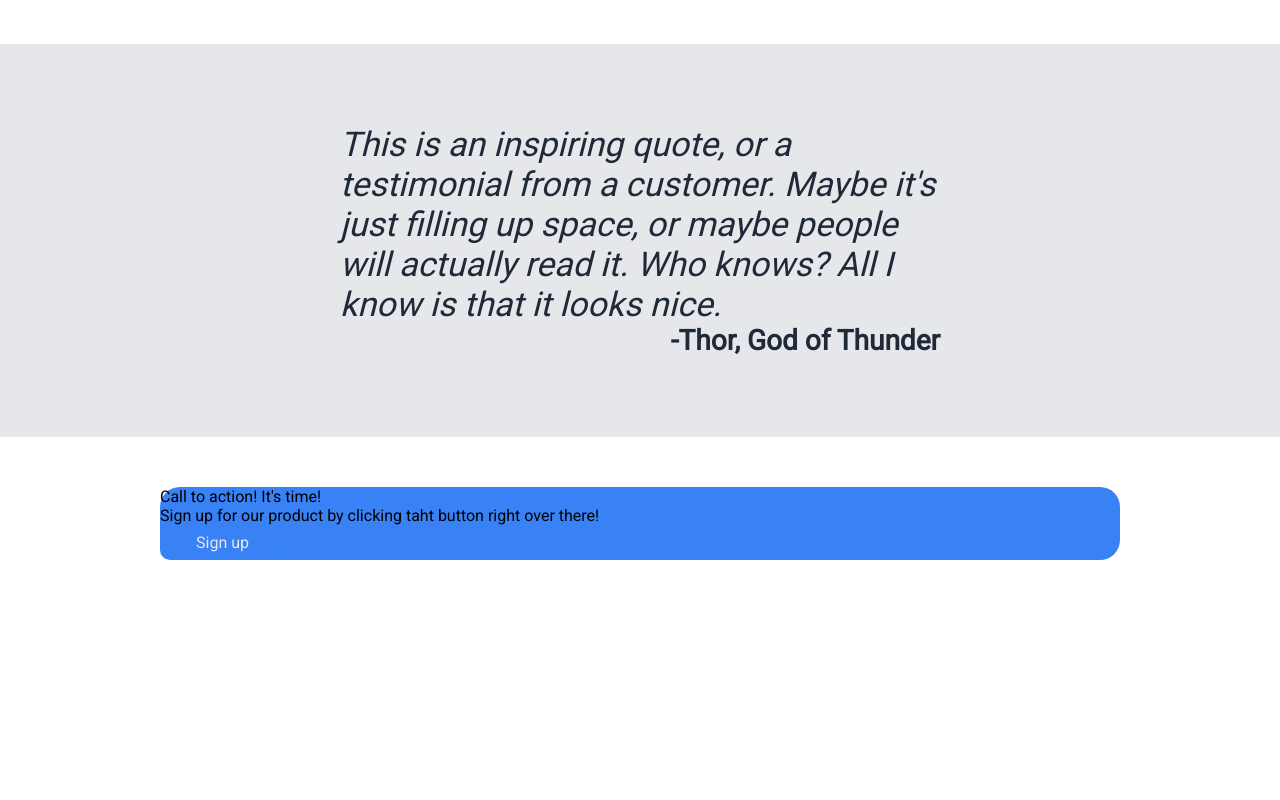
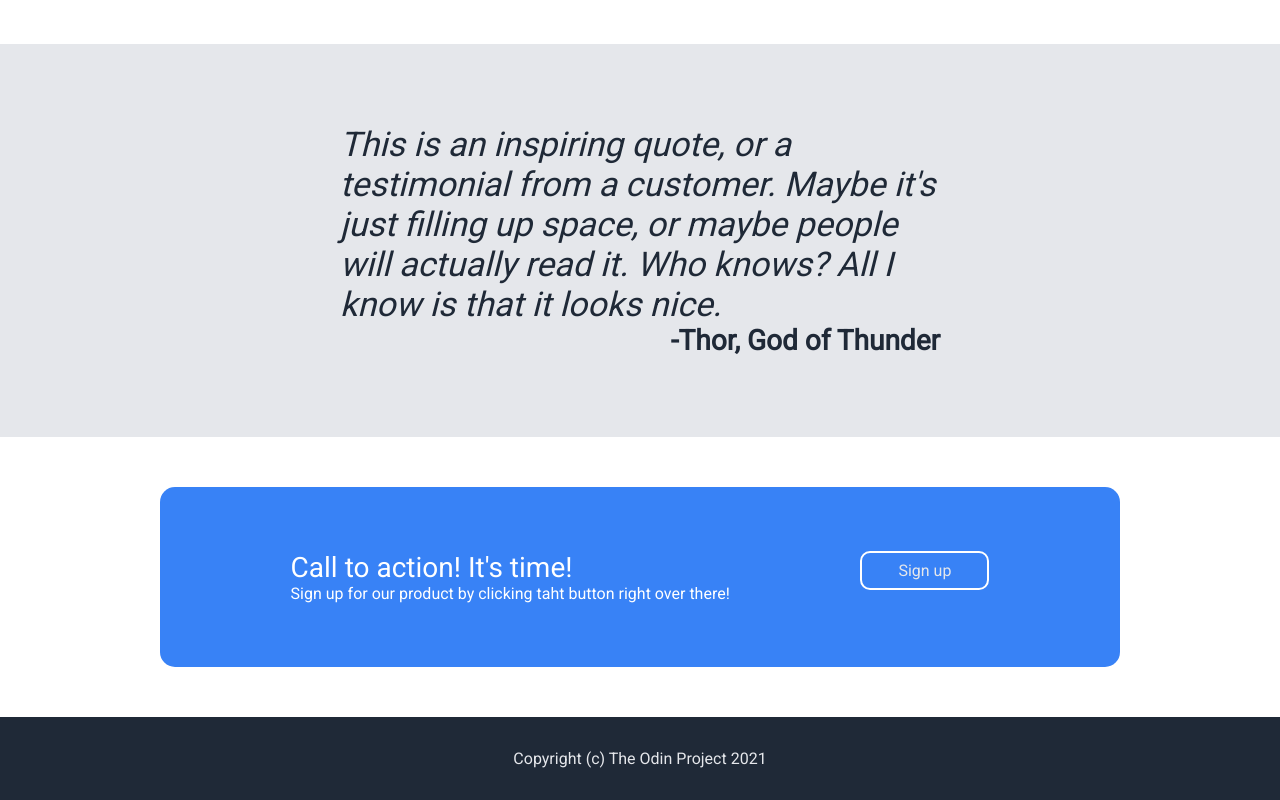
Before and after one commit to Fellryn/landing-page, a plain HTML site: page index.html in a window 1280 px wide. Shown: the part 762-1562 px from the top of the page. Before the commit the page ends 1372 px from the top, so only its background shows below. Drawn offline with Linux system fonts and the light colour scheme.

Commit message:
Finish fifth section

```diff
--- a/index.html
+++ b/index.html
@@ -80,8 +80,8 @@
             <div class="content">
                 <div class="action">
                     <div class="action-left">
-                        <p>Call to action! It's time!</p>
-                        <p>Sign up for our product by clicking taht button right over there!</p>
+                        <p class="action-title">Call to action! It's time!</p>
+                        <p class="action-subtext">Sign up for our product by clicking taht button right over there!</p>
                     </div>
                     <div class="action-right">
                         <button class="signup-button white-border">
@@ -91,6 +91,14 @@
                 </div>
             </div>
         </div>
+
+        <div class="fifth">
+            <div class="content">
+                <div class="footer">
+                    <p>Copyright (c) The Odin Project 2021</p>
+                </div>
+            </div>
+        </div>
     </div>
 
 </body>
--- a/style.css
+++ b/style.css
@@ -181,5 +181,36 @@ ul {
 
 .action {
     background-color: #3882F6;
-    border-radius: 20px;
+    border-radius: 15px;
+    display: flex;
+    justify-content: space-evenly;
+    padding: 64px 0px;
 }
+
+.action-title {
+    font-size: 28px;
+    color: white;
+}
+
+.action-subtext {
+    font-size: 16px;
+    color: white;
+}
+
+.signup-button.white-border {
+    border: 2px white solid;
+}
+
+.fifth {
+    display: flex;
+    min-width: 100vw;
+    justify-content: center;
+    background-color: #1F2937;
+}
+
+.footer {
+    color: #E5E7EB;
+    font-size: 16px;
+    text-align: center;
+    padding: 32px 0px;
+}
```
